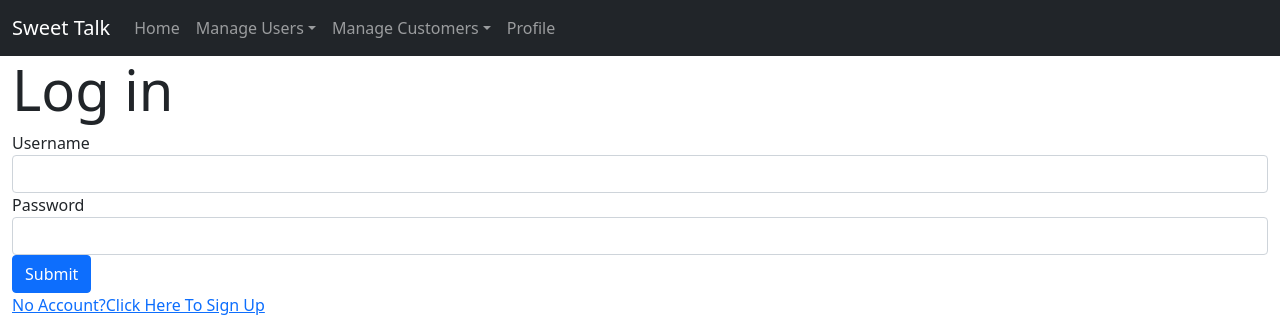
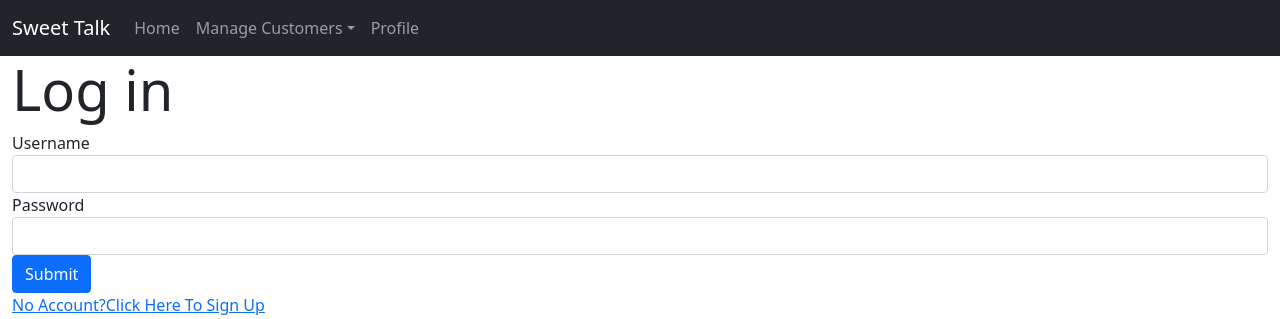
Before and after one commit to cgxh/sweettalk, a Flask app: page / in a window 1280 px wide. Shown: the top 319 px of the page. Run offline with Flask 2, Linux system fonts and the light colour scheme; some libraries are stand-ins or nearby versions.

Commit message:
remove manage user first

```diff
--- a/templates/includes/_navbar.html
+++ b/templates/includes/_navbar.html
@@ -9,13 +9,13 @@
         <li class="nav-item">
           <a class="nav-link" href="/welcome">Home</a>
         </li>
-         <li class="nav-item dropdown">
-          <a class="nav-link dropdown-toggle" href="#" role="button" data-bs-toggle="dropdown">Manage Users</a>
-          <ul class="dropdown-menu">
-              <li><a class="dropdown-item" href="/createUser">Create User</a></li>
-              <li><a class="dropdown-item" href="/retrieveUsers">Retrieve User</a></li>
-          </ul>
-         </li>
+<!--         <li class="nav-item dropdown">-->
+<!--          <a class="nav-link dropdown-toggle" href="#" role="button" data-bs-toggle="dropdown">Manage Users</a>-->
+<!--          <ul class="dropdown-menu">-->
+<!--              <li><a class="dropdown-item" href="/createUser">Create User</a></li>-->
+<!--              <li><a class="dropdown-item" href="/retrieveUsers">Retrieve User</a></li>-->
+<!--          </ul>-->
+<!--         </li>-->
 <li class="nav-item dropdown">
   <a class="nav-link dropdown-toggle" href="#" role="button" data-bs-toggle="dropdown">Manage Customers</a>
   <ul class="dropdown-menu">
```
Also changed, not shown: 1 other file.
